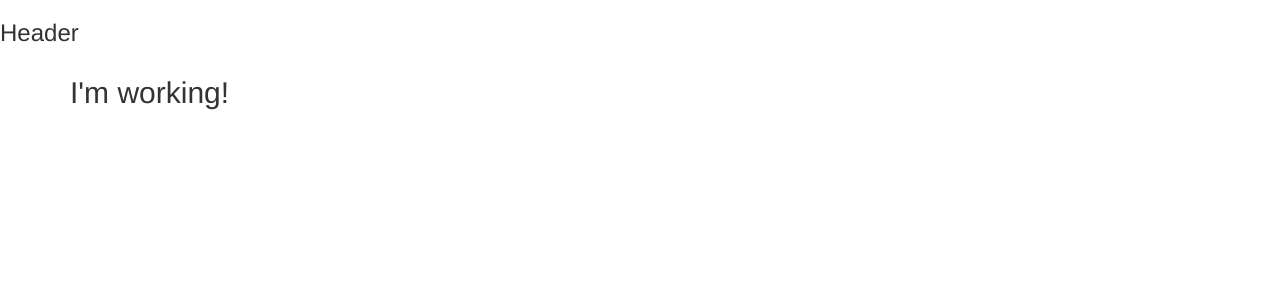
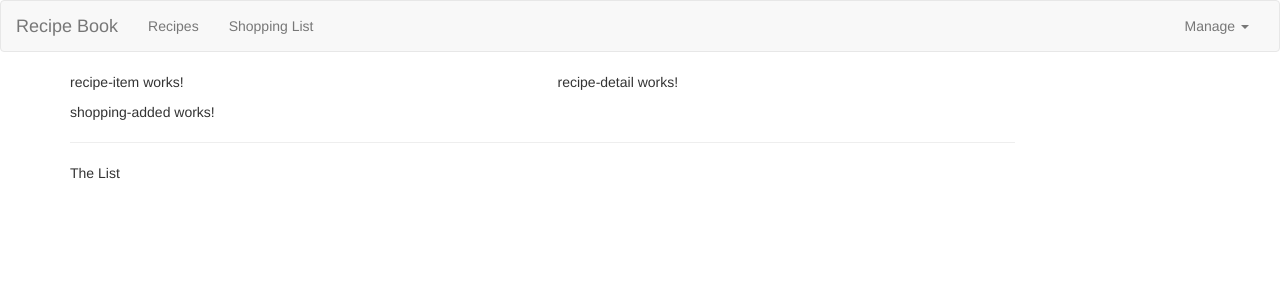
Before and after one commit to lgants/angular-recipes, an Angular app: page / in a window 1280 px wide. Shown: the top 300 px of the page. Built offline with nearby package versions, Linux system fonts and the light colour scheme.

Commit message:
added header

```diff
--- a/src/app/app.component.html
+++ b/src/app/app.component.html
@@ -2,7 +2,8 @@
 <div class="container">
   <div class="row">
     <div class="col-md-12">
-      <h2>I'm working!</h2>
+      <app-recipes></app-recipes>
+      <app-shopping-list></app-shopping-list>
     </div>
   </div>
 </div>
--- a/src/app/header/header.component.html
+++ b/src/app/header/header.component.html
@@ -1 +1,24 @@
-<h3>Header</h3>
+<nav class="navbar navbar-default">
+  <div class="container-fluid">
+    <div class="navbar-header">
+      <a href="#" class="navbar-brand">Recipe Book</a>
+    </div>
+    <div class="collapse navbar-collapse">
+      <ul class="nav navbar-nav">
+        <li><a href="#">Recipes</a></li>
+        <li><a href="#">Shopping List</a></li>
+      </ul>
+      <ul class="nav navbar-nav navbar-right">
+        <li class="dropdown">
+          <a href="#" class="dropdown-toggle" role="button">
+            Manage <span class="caret"></span>
+          </a>
+          <ul class="dropdown-menu">
+            <li><a href="#">Save Data</a></li>
+            <li><a href="#">Fetch Data</a></li>
+          </ul>
+        </li>
+      </ul>
+    </div>
+  </div>
+</nav>
--- a/src/app/recipes/recipe-list/recipe-list.component.html
+++ b/src/app/recipes/recipe-list/recipe-list.component.html
@@ -1,3 +1 @@
-<p>
-  recipe-list works!
-</p>
+<app-recipe-item></app-recipe-item>
--- a/src/app/recipes/recipes.component.html
+++ b/src/app/recipes/recipes.component.html
@@ -1,3 +1,8 @@
-<p>
-  recipes works!
-</p>
+<div class="row">
+  <div class="col-md-5">
+    <app-recipe-list></app-recipe-list>
+  </div>
+  <div class="col-md-7">
+    <app-recipe-detail></app-recipe-detail>
+  </div>
+</div>
--- a/src/app/shopping-list/shopping-list.component.html
+++ b/src/app/shopping-list/shopping-list.component.html
@@ -1,3 +1,7 @@
-<p>
-  shopping-list works!
-</p>
+<div class="row">
+  <div class="col-xs-10">
+    <app-shopping-added></app-shopping-added>
+    <hr>
+    <p>The List</p>
+  </div>
+</div>
```
